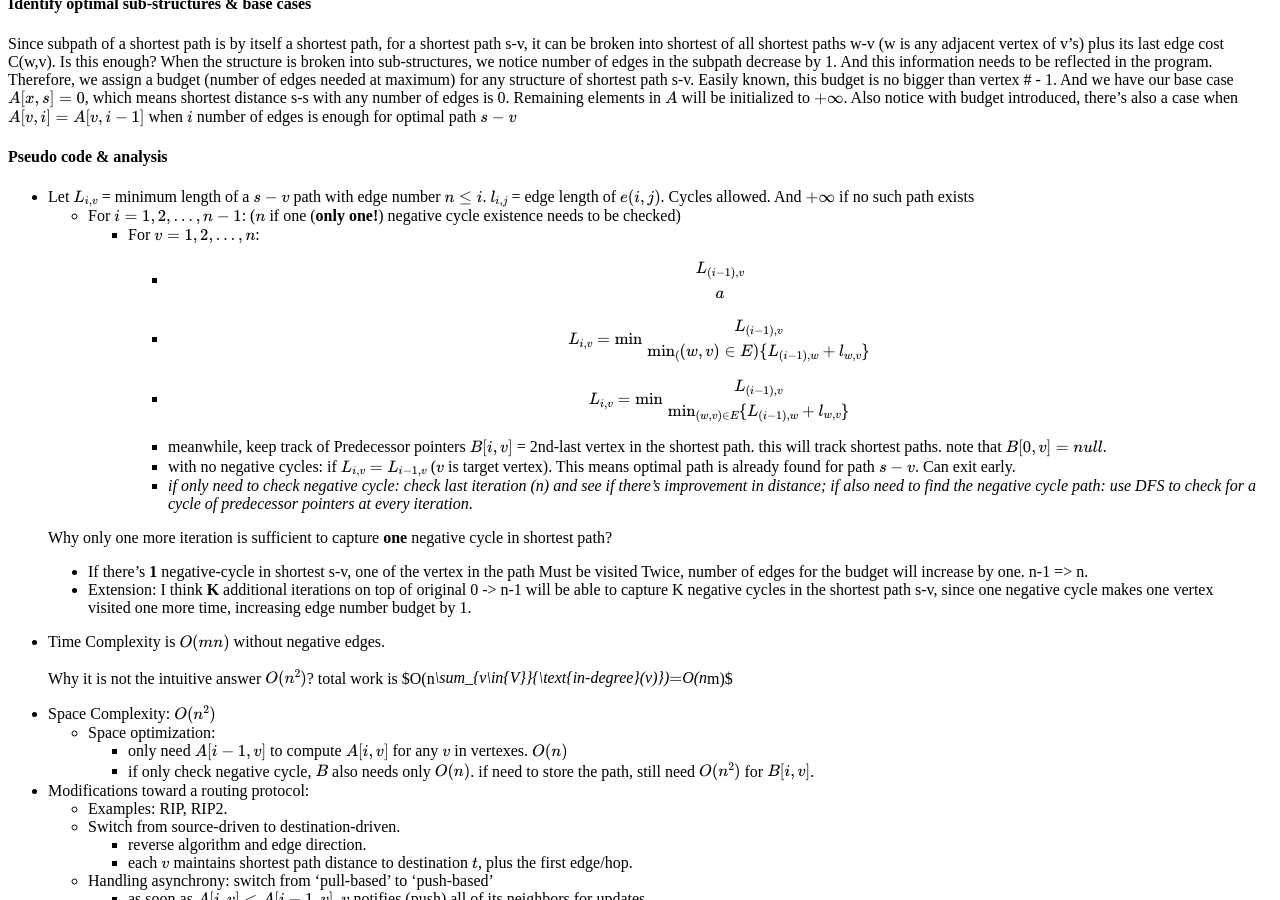
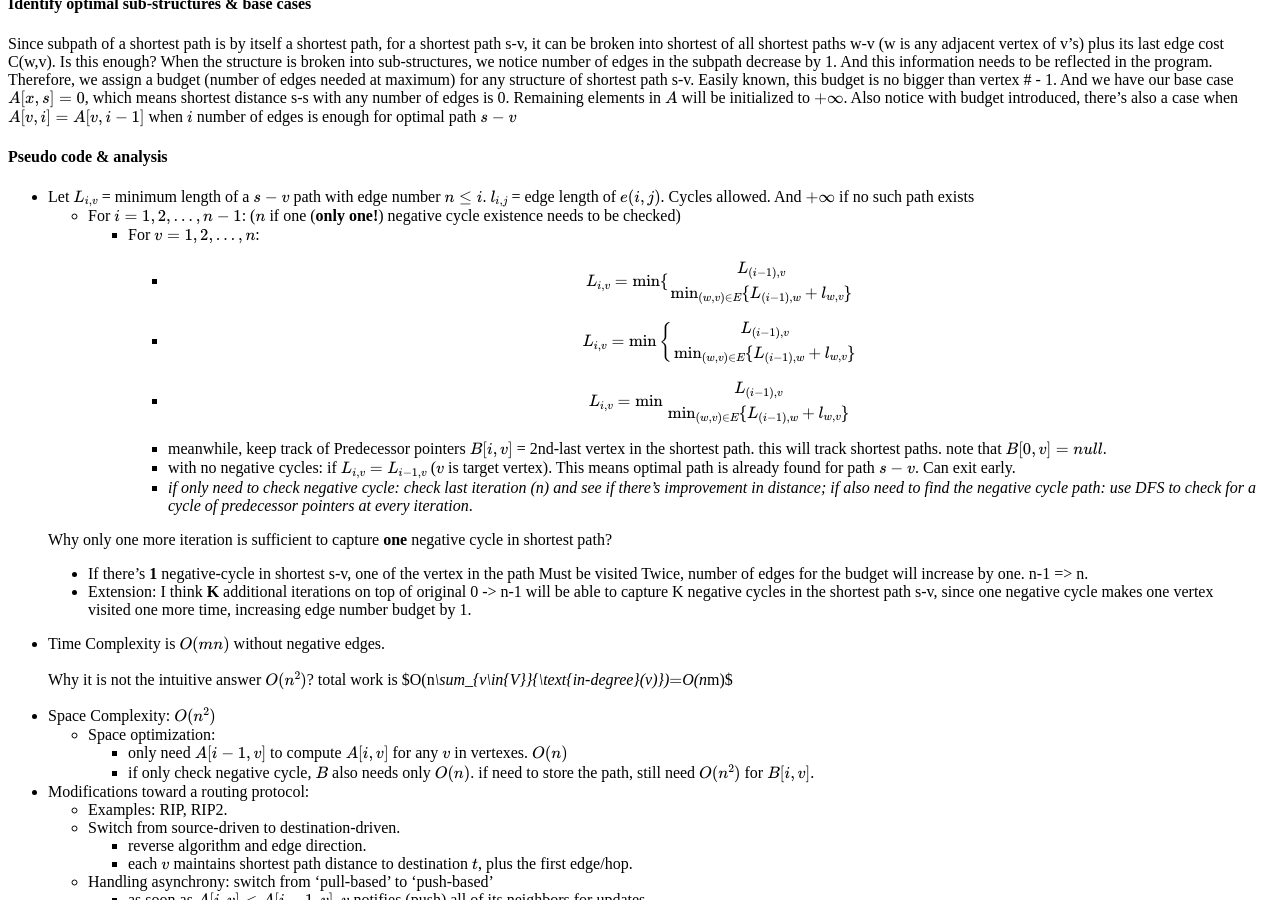
Before and after one commit to hzhaoc/hzhaoc.github.io, a Jekyll site: the page built from _posts/2023-12-30-shortest-path-problem.md, in a window 1280 px wide and 900 px high, scrolled down 1227 px. Built offline with Jekyll 4.4.1, drawn with Linux system fonts in a browser that asks for light colours; formulas are drawn with MathJax 3.

Commit message:
edit article

```diff
--- a/_posts/2023-12-30-shortest-path-problem.md
+++ b/_posts/2023-12-30-shortest-path-problem.md
@@ -74,8 +74,8 @@ Since subpath of a shortest path is by itself a shortest path, for a shortest pa
 - Let $L_{i,v}$ = minimum length of a $s-v$ path with edge number $n\leq{i}$. $l_{i, j}$ = edge length of $e(i, j)$. Cycles allowed. And $+ \infty$ if no such path exists
 	- For $i = 1, 2, ..., n-1$: ($n$ if one (**only one!**) negative cycle existence needs to be checked)
 		- For $v = 1, 2, ..., n$:
-			- $$\begin{matrix}L_{(i-1),v} \\ a \end{matrix}$$
-			- $$L_{i,v}=\min\begin{matrix}L_{(i-1),v} \\ \min_((w,v) \in E)\{L_{(i-1),w} + l_{w,v}\} \end{matrix}$$
+			- $$L_{i,v}=\min\{\begin{matrix}L_{(i-1),v} \\ \min_{(w,v) \in E}\{L_{(i-1),w} + l_{w,v}\} \\ \end{matrix}$$
+			- $$L_{i,v}=\min\left\{\begin{matrix}L_{(i-1),v} \\ \min_{(w,v) \in E}\{L_{(i-1),w} + l_{w,v}\} \\ \end{matrix}\right.$$
 			- $$L_{i,v}=\min\begin{matrix}L_{(i-1),v} \\ \min_{(w,v) \in E}\{L_{(i-1),w} + l_{w,v}\} \\  \end{matrix}$$
 			- meanwhile, keep track of Predecessor pointers $B[i, v]$ = 2nd-last vertex in the shortest path. this will track shortest paths. note that $B[0, v] = null$.
 			- with no negative cycles:  if $L_{i, v}=L_{i-1, v}$ ($v$ is target vertex). This means optimal path is already found for path $s-v$. Can exit early.
```
